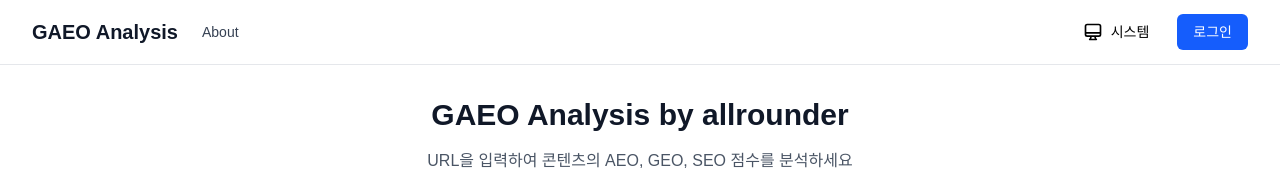
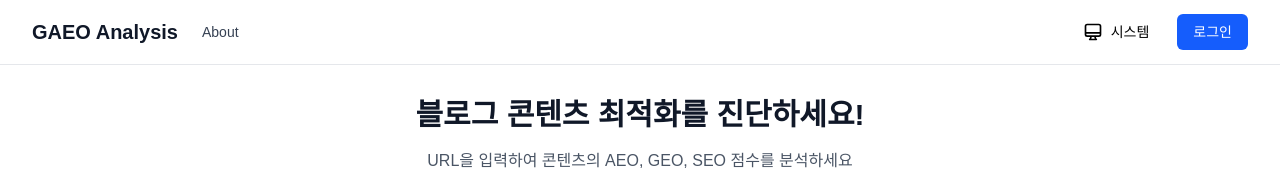
Before and after one commit to saewookkangboy/gaeoanalysis, a Next.js app: page / in a window 1280 px wide. Shown: the top 187 px of the page. Built offline with nearby package versions, Linux system fonts and the light colour scheme; no server answers; a web font is replaced by a local one.

Commit message:
feat: 메인 페이지 타이틀 변경
- "GAEO Analysis by allrounder" → "블로그 콘텐츠 최적화를 진단하세요!"

```diff
--- a/app/page.tsx
+++ b/app/page.tsx
@@ -197,7 +197,7 @@ export default function Home() {
         <div className="mb-8 animate-fade-in">
           <div className="mx-auto max-w-2xl">
             <h1 className="mb-4 text-center text-3xl font-bold text-gray-900">
-              GAEO Analysis by allrounder
+              블로그 콘텐츠 최적화를 진단하세요!
             </h1>
             <p className="mb-6 text-center text-gray-600">
               URL을 입력하여 콘텐츠의 AEO, GEO, SEO 점수를 분석하세요
```
